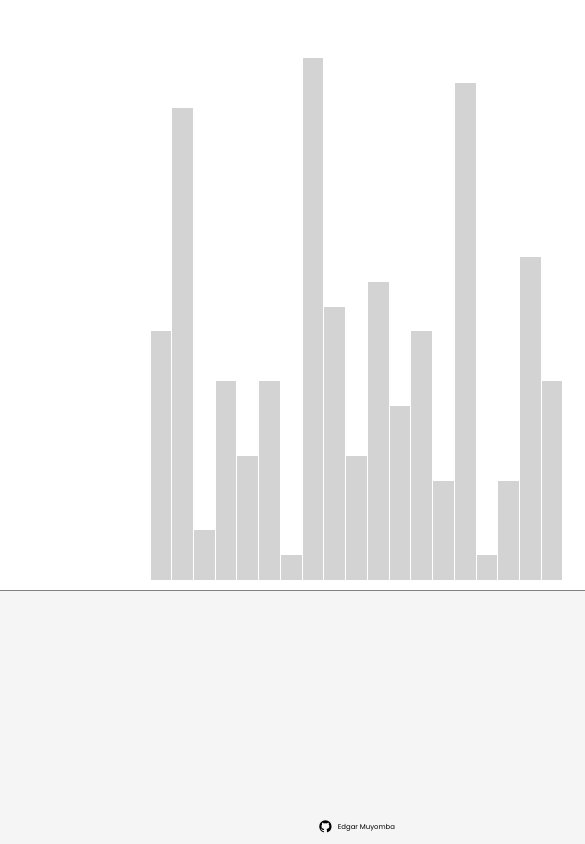
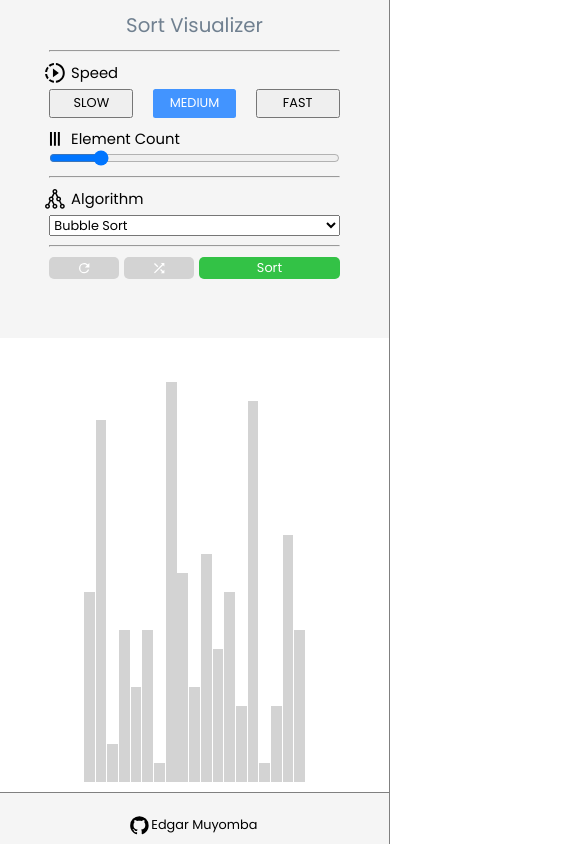
Before and after one commit to edgarmuyomba/sortVisualizer, a React (Vite) app: page / in a window 390 px wide. Shown: the top 844 px of the page, 585 px wide, since content can reach past the window. Built offline with nearby package versions, Linux system fonts and the light colour scheme.

Commit message:
mobile styles

```diff
--- a/src/App.scss
+++ b/src/App.scss
@@ -1,8 +1,21 @@
 #root {
   width: min(100%, 1280px);
-  min-width: 1080px;
-  height: 100vh;
+  height: 100%;
   display: flex;
   align-items: start;
   justify-content: center;
 }
+
+@media (max-width: 1024px) {
+  #root {
+    width: 100%;
+    height: 100%;
+  }
+}
+
+@media (max-width: 767px) {
+  #root {
+    flex-direction: column;
+    min-height: 100%;
+  }
+}
--- a/src/components/animationWindow/styles.module.scss
+++ b/src/components/animationWindow/styles.module.scss
@@ -59,3 +59,26 @@ div.bottom_container {
         color: black;
     }
 }
+
+@media (max-width: 767px) {
+    div.container {
+        width: 100%;
+        height: 60%;
+    }
+
+    div.top_container {
+        height: 90%;
+    }
+
+    div.bottom_container {
+        height: 10%;
+
+        svg {
+            scale: 1.5
+        }
+
+        a {
+            font-size: 1.3rem;
+        }
+    }
+}
--- a/src/components/sidebar/styles.module.scss
+++ b/src/components/sidebar/styles.module.scss
@@ -96,3 +96,78 @@ div.buttons {
         width: 50%;
     }
 }
+
+@media (max-width: 1024px) {
+    div.container {
+        // border: 1px solid red;
+    }
+}
+
+@media (max-width: 767px) {
+    div.container {
+        width: 100%;
+        height: 40%;
+        padding: 0 5rem;
+
+        div.title {
+            padding-top: 1rem;
+            font-size: 2rem;
+            text-align: center;
+        }
+    }
+
+    div.setting {
+
+        margin-top: 1rem;
+        margin-bottom: 1rem;
+
+        div.header {
+            gap: 1rem;
+
+            svg {
+                scale: 2;
+            }
+
+            p.name {
+                font-size: 1.5rem;
+            }
+        }
+
+    }
+
+    div.options {
+
+        justify-content: start;
+        gap: 2rem;
+
+        button.option {
+            font-size: 1.3rem;
+            height: 3rem;
+            width: 12rem;
+        }
+    }
+
+    select.algorithms {
+        font-size: 1.3rem;
+    }
+
+    %buttons {
+        font-size: 1.3rem;
+    }
+
+    div.buttons {
+
+        button.refresh, button.random {
+            @extend %buttons;
+
+            svg {
+                scale: 1.5;
+            }
+        }
+
+        button.sort {
+            @extend %buttons;
+
+        }
+    }
+}
--- a/src/index.scss
+++ b/src/index.scss
@@ -17,3 +17,15 @@ body {
   display: flex;
   justify-content: center;
 }
+
+@media (max-width: 1024px) {
+  body {
+    display: block;
+  }
+}
+
+@media (max-width: 767px) {
+  body {
+    min-height: 100vh;
+  }
+}
```
